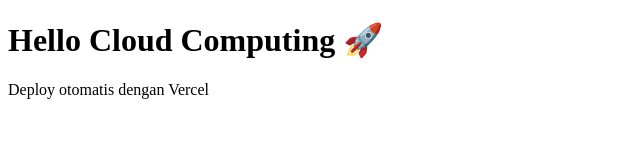
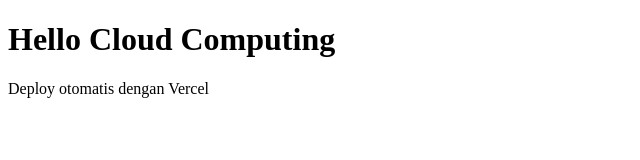
Before and after one commit to yoomayyoo/pass-demo, a plain HTML site: page index.html in a window 1280 px wide. Shown: the whole page, without its empty margins (0-640 px from the left). Drawn offline with Linux system fonts and the light colour scheme.

Commit message:
Update index.html

```diff
--- a/index.html
+++ b/index.html
@@ -4,7 +4,7 @@
   <title>PaaS Demo</title>
 </head>
 <body>
-  <h1>Hello Cloud Computing 🚀</h1>
+  <h1>Hello Cloud Computing </h1>
   <p>Deploy otomatis dengan Vercel</p>
 </body>
 </html>
```
